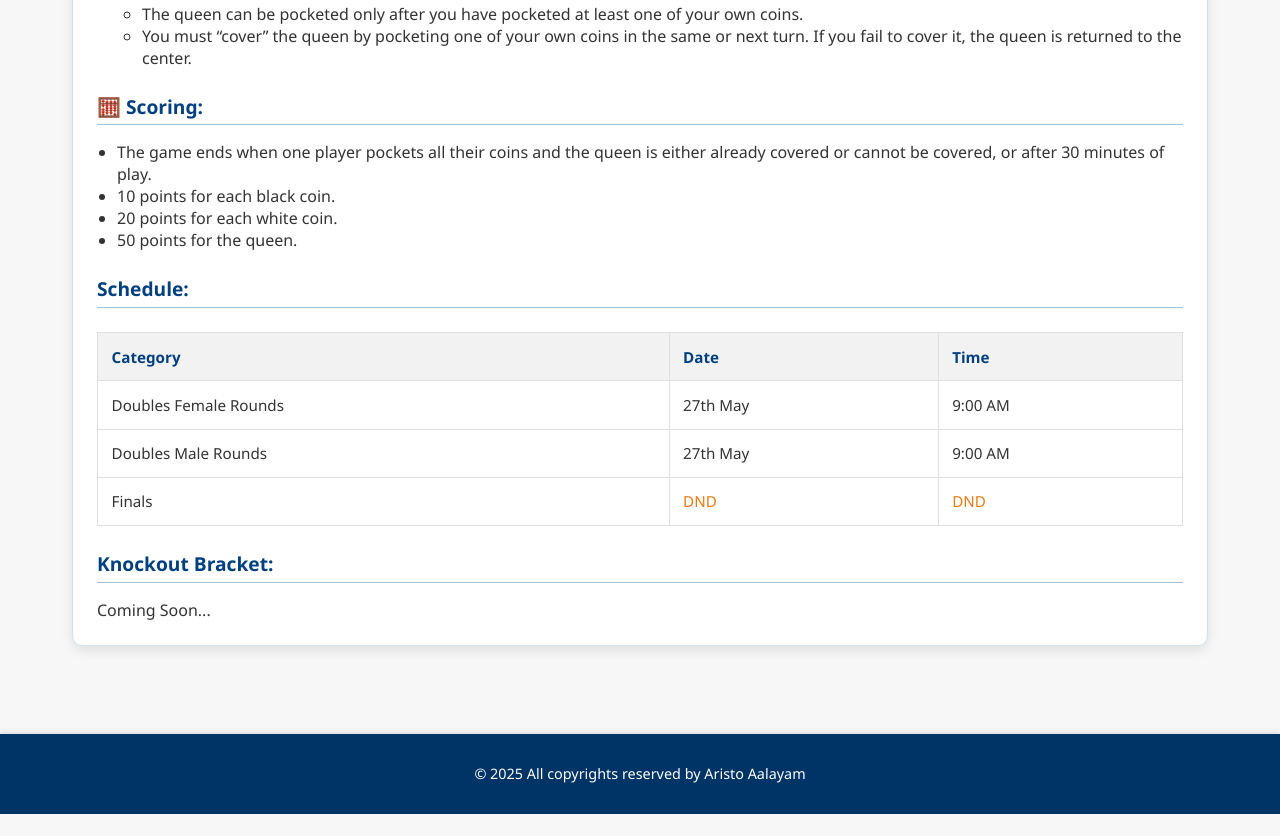
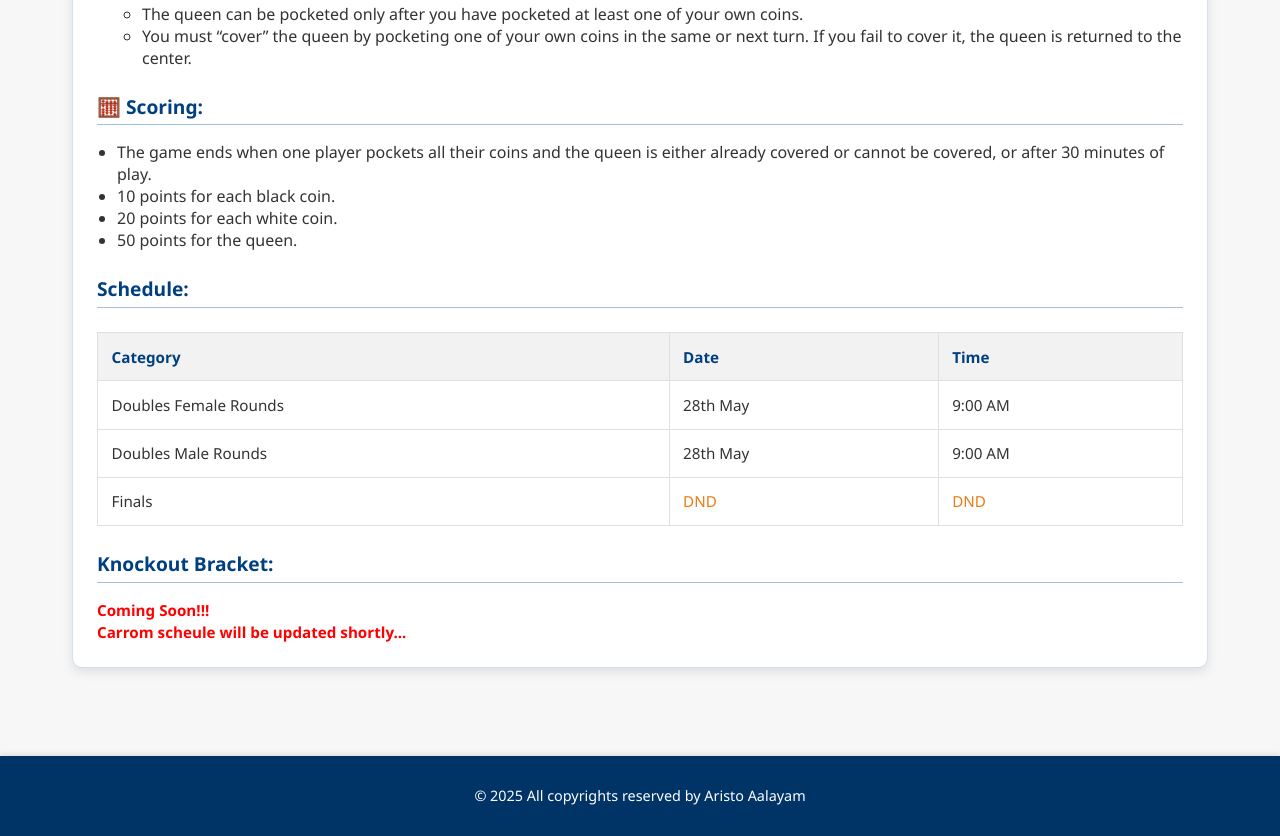
Before and after one commit to aalayamaristo/aalayamaristo.github.io, a plain HTML site: page index.html in a window 1280 px wide. Shown: the part 11108-11944 px from the top of the page. Before the commit the page ends 11922 px from the top, so only its background shows below. Drawn offline with Linux system fonts and the light colour scheme.

Commit message:
finalupdate

```diff
--- a/index.html
+++ b/index.html
@@ -955,14 +955,14 @@
           <tr><th>Category</th><th>Date</th><th>Time</th></tr>
         </thead>
         <tbody>
-          <tr><td>Doubles Female Rounds</td><td>27th May</td><td>9:00 AM</td></tr>
-          <tr><td>Doubles Male Rounds</td><td>27th May</td><td>9:00 AM</td></tr>
+          <tr><td>Doubles Female Rounds</td><td>28th May</td><td>9:00 AM</td></tr>
+          <tr><td>Doubles Male Rounds</td><td>28th May</td><td>9:00 AM</td></tr>
           <tr><td>Finals</td><td><span style="color: #eb7b13">DND</span></td><td><span style="color: #eb7b13">DND</span></td></tr>
         </tbody>
 
       </table>
        <h3>Knockout Bracket:</h3>
-         <div>Coming Soon...</div>
+         <div><strong style="color: red;"> Coming Soon!!! <br>Carrom scheule will be updated shortly...</strong></div>
     </div>
   </section>
  <footer>
```
